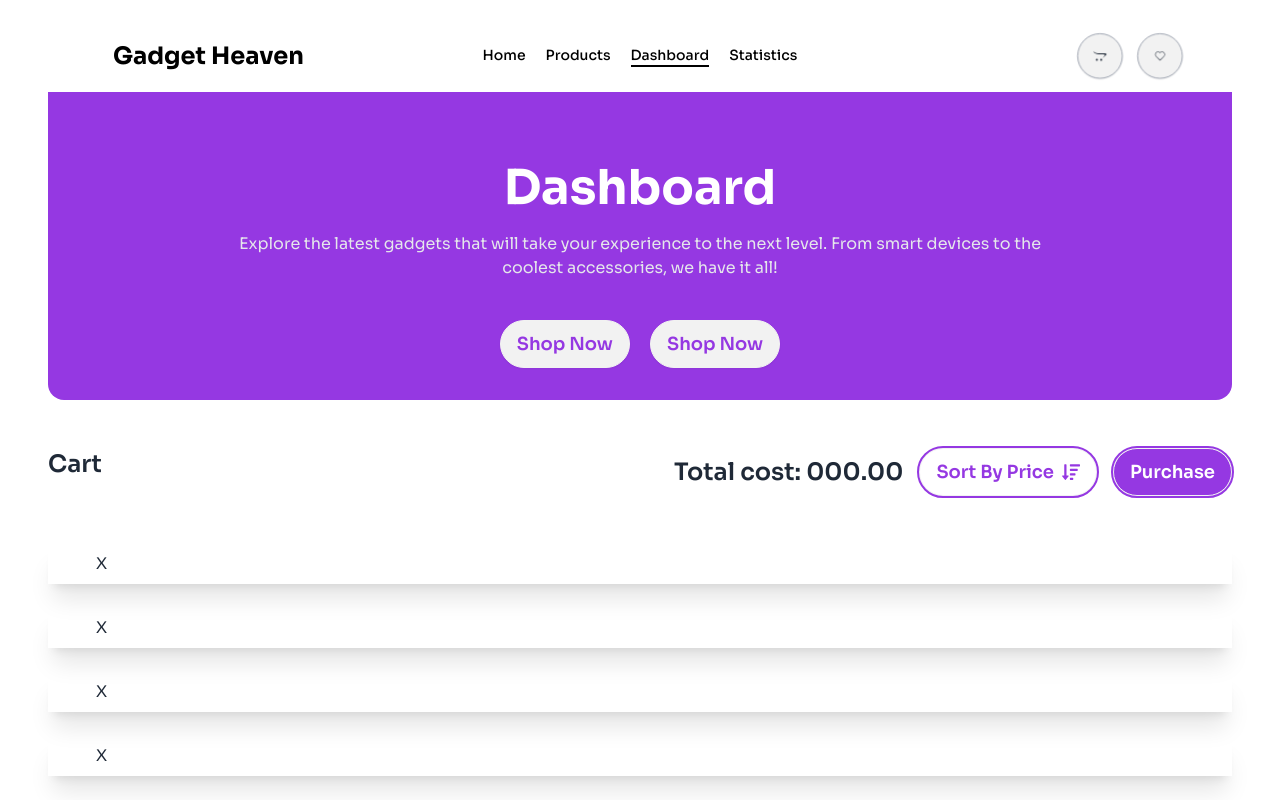
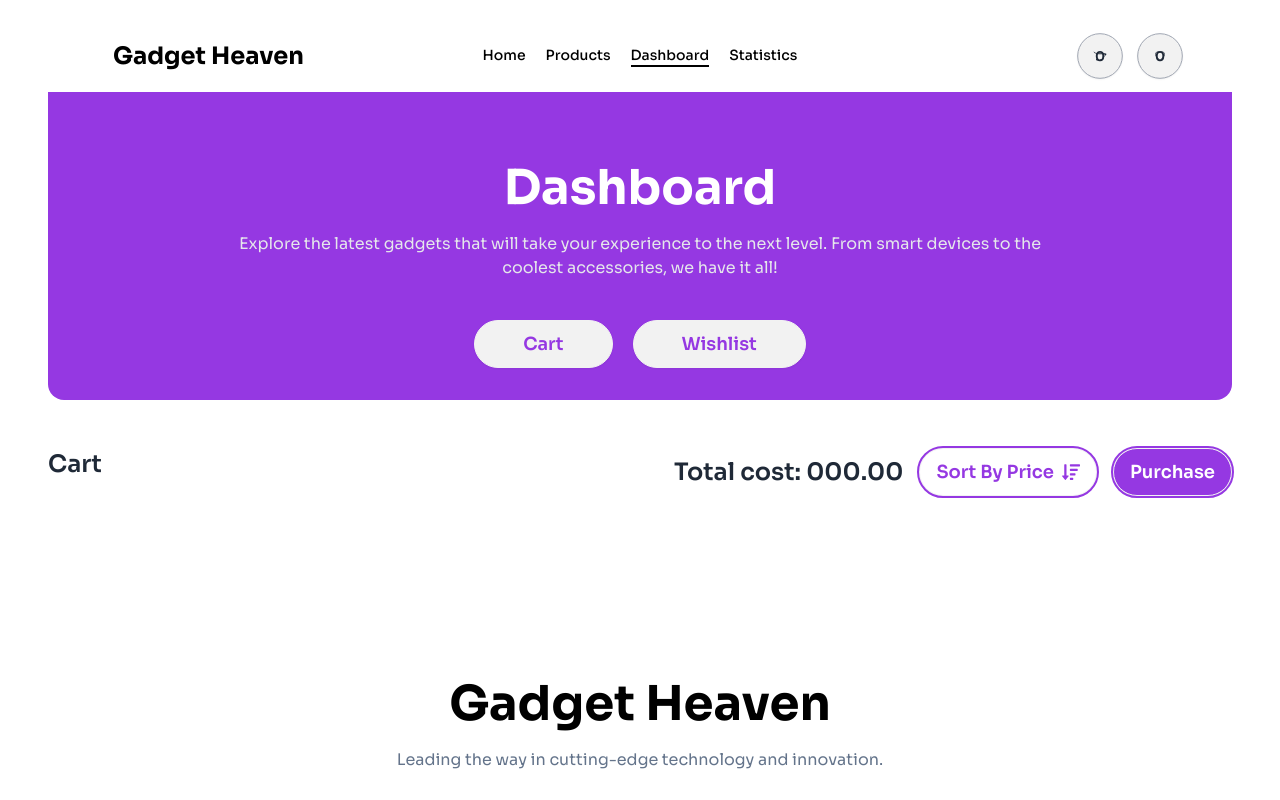
Before and after one commit to sheikhmuhammadantor/assignment-eight-batch-10, a React (Vite) app: page /dashboard in a window 1280 px wide. Shown: the top 800 px of the page. Built offline with nearby package versions, Linux system fonts and the light colour scheme.

Commit message:
Show length of card and wishlist product in navbar.

```diff
--- a/src/components/Dashboard/Cart.jsx
+++ b/src/components/Dashboard/Cart.jsx
@@ -1,25 +1,33 @@
 import PropTypes from 'prop-types'
+import { MdDeleteForever } from 'react-icons/md';
 
-function Cart() {
+function Cart({ cart, product }) {
+
+    const { product_image: image, product_title: title, description, price } = product;
+
     return (
-        <div className='flex gap-10 p-2 w-full shadow-xl'>
-            <div>
-                <img src="" alt="" />
+        <div className='flex gap-10 p-5 w-full shadow-xl rounded-xl bg-gray-100 items-center'>
+            <div className='w-36'>
+                <img src={image} alt="" className='rounded-xl' />
             </div>
-            <div className='flex justify-between'>
-                <div className='space-y-2'>
-                    <h1></h1>
-                    <p></p>
-                    <p></p>
+            <div className='flex justify-between w-full'>
+                <div className='space-y-3'>
+                    <h1 className='text-2xl font-semibold'>{title}</h1>
+                    <p className='text-slate-500'>{description}</p>
+                    <p className='text-lg font-semibold'>Price: ${price}</p>
+                    {
+                        cart ? <button className="btn btn-sm rounded-full bg-main-color text-white hover:text-black">Add To Card</button> : ""
+                    }
                 </div>
-                <button>X</button>
+                <button className='mr-12 text-4xl text-red-600'><MdDeleteForever /></button>
             </div>
         </div>
     )
 }
 
 Cart.propTypes = {
-
+    product: PropTypes.object.isRequired,
+    cart: PropTypes.bool,
 }
 
 export default Cart
--- a/src/components/Dashboard/Carts.jsx
+++ b/src/components/Dashboard/Carts.jsx
@@ -1,8 +1,12 @@
 import { FaSortAmountDown } from "react-icons/fa"
 import Cart from "./Cart"
-import { NavLink } from "react-router-dom"
+import { useContext } from "react";
+import { WishDataContext } from "../../layouts/context";
 
 function Carts() {
+
+    const [wishData] = useContext(WishDataContext);
+
     return (
         <div>
             <div className="my-12 flex justify-between text-2xl font-semibold">
@@ -13,11 +17,10 @@ function Carts() {
                     <button className="btn text-lg rounded-full outline outline-2 bg-main-color outline-main-color text-white hover:text-black">Purchase</button>
                 </div>
             </div>
-            <div className="w-full flex flex-col gap-6 mt-12">
-                <Cart></Cart>
-                <Cart></Cart>
-                <Cart></Cart>
-                <Cart></Cart>
+            <div className="w-full flex flex-col gap-8 mt-12">
+                {
+                    wishData.map((product) => <Cart cart={true} key={product.product_id} product={product}></Cart>)
+                }
             </div>
         </div>
     )
--- a/src/components/NavBar.jsx
+++ b/src/components/NavBar.jsx
@@ -1,9 +1,13 @@
 import { Link, NavLink, useLocation } from "react-router-dom"
 import { FaBarsStaggered, FaOpencart } from "react-icons/fa6";
-import { useEffect, useState } from "react";
+import { useContext, useEffect, useState } from "react";
 import { CiHeart } from "react-icons/ci";
+import { CardDataContext, WishDataContext } from "../layouts/context";
 
 function NavBar() {
+
+    const [wishData] = useContext(WishDataContext);
+    const [cardData] = useContext(CardDataContext);
 
     const location = useLocation()
     const [navStyle, setNavStyle] = useState(true);
@@ -55,8 +59,8 @@ function NavBar() {
                 </ul>
             </div>
             <div className="navbar-end gap-3 hidden sm:flex">
-                <Link className={`btn rounded-full border-gray-400 ${navStyle ? "hover:bg-white hover:text-black" : "hover:bg-main-color hover:text-white border"}`}><FaOpencart></FaOpencart></Link>
-                <Link className={`btn rounded-full border-gray-400 ${navStyle ? "hover:bg-white hover:text-black" : "hover:bg-main-color hover:text-white border"}`}><CiHeart></CiHeart></Link>
+                <Link className={`btn rounded-full border-gray-400 ${navStyle ? "hover:bg-white hover:text-black" : "hover:bg-main-color hover:text-white border"}`}><span className="absolute">{cardData.length}</span><FaOpencart></FaOpencart></Link>
+                <Link className={`btn rounded-full border-gray-400 ${navStyle ? "hover:bg-white hover:text-black" : "hover:bg-main-color hover:text-white border"}`}><span className="absolute">{wishData.length}</span><CiHeart></CiHeart></Link>
             </div>
         </div>
     )
--- a/src/components/Products/Details.jsx
+++ b/src/components/Products/Details.jsx
@@ -1,18 +1,26 @@
 import PropTypes from 'prop-types'
-// import ReactStars from "react-rating-stars-component";
-// import { CiStar } from "react-icons/ci";
+import { useContext } from 'react';
 import { FaRegHeart } from "react-icons/fa6";
+import { CardDataContext, WishDataContext } from '../../layouts/context';
 
 function Details({ product }) {
 
     const { product_image: image, product_title: title, price, availability, description, specifications, rating } = product;
 
-    const handelAddToCart = () => {
+    const [cardData, setCardData] = useContext(CardDataContext);
+    const [wishData, setWishData] = useContext(WishDataContext);
 
+    const handelAddToCart = (product) => {
+        const newCartData = [...cardData, product];
+        setCardData(newCartData)
+        console.log(cardData);
     }
 
-    const handelAddWishlist = () => {
 
+    const handelAddWishlist = (product) => {
+        const newWishData = [...wishData, product];
+        setWishData(newWishData)
+        console.log(wishData);
     }
 
     return (
@@ -34,12 +42,6 @@ function Details({ product }) {
                     </div>
                     <h1 className='text-lg font-semibold'>Rating :</h1>
                     <div className='flex gap-2 items-center'>
-                        {/* <Rating
-                            emptySymbol={<CiStar></CiStar>}
-                            fullSymbol={<FaStar></FaStar>}
-                        /> */}
-                        {/* <ReactStars count={5} size={24}></ReactStars> */}
-                        {/* Daisy UI Rating System; */}
                         <div className="rating">
                             <input type="radio" name="rating-2" className="mask mask-star-2 bg-orange-400" />
                             <input
@@ -54,8 +56,8 @@ function Details({ product }) {
                     </div>
                     <span>{rating}</span>
                     <div className='flex gap-5'>
-                        <button onClick={() => handelAddToCart()} className='btn btn-sm bg-main-color text-white rounded-full px-4'> Add To Card  </button>
-                        <button onClick={() => handelAddWishlist()} className='hover:bg-main-color hover:text-white text-main-color border rounded-full px-2 duration-500 hover:outline'> <FaRegHeart /> </button>
+                        <button onClick={() => handelAddToCart(product)} className='btn btn-sm bg-main-color text-white rounded-full px-4'> Add To Card  </button>
+                        <button onClick={() => handelAddWishlist(product)} className='hover:bg-main-color hover:text-white text-main-color border rounded-full px-2 duration-500 hover:outline'> <FaRegHeart /> </button>
                     </div>
                 </div>
             </div>
--- a/src/pages/Dashboard.jsx
+++ b/src/pages/Dashboard.jsx
@@ -8,8 +8,8 @@ function Dashboard() {
         <div className="bg-main-color rounded-b-2xl text-center py-8">
             <Heading heading="Dashboard" paragraph="Explore the latest gadgets that will take your experience to the next level. From smart devices to the coolest accessories, we have it all!"></Heading>
             <div className="flex gap-5 justify-center">
-            <NavLink to="/dashboard" className="btn text-main-color text-lg rounded-full">Shop Now</NavLink>
-            <NavLink to="/dashboard/wishlist" className="btn text-main-color text-lg rounded-full">Shop Now</NavLink>
+            <NavLink to="/dashboard" className="btn text-main-color text-lg rounded-full px-12">Cart</NavLink>
+            <NavLink to="/dashboard/wishlist" className="btn text-main-color text-lg rounded-full px-12">Wishlist</NavLink>
             </div>
         </div>
         <Outlet></Outlet>
```
